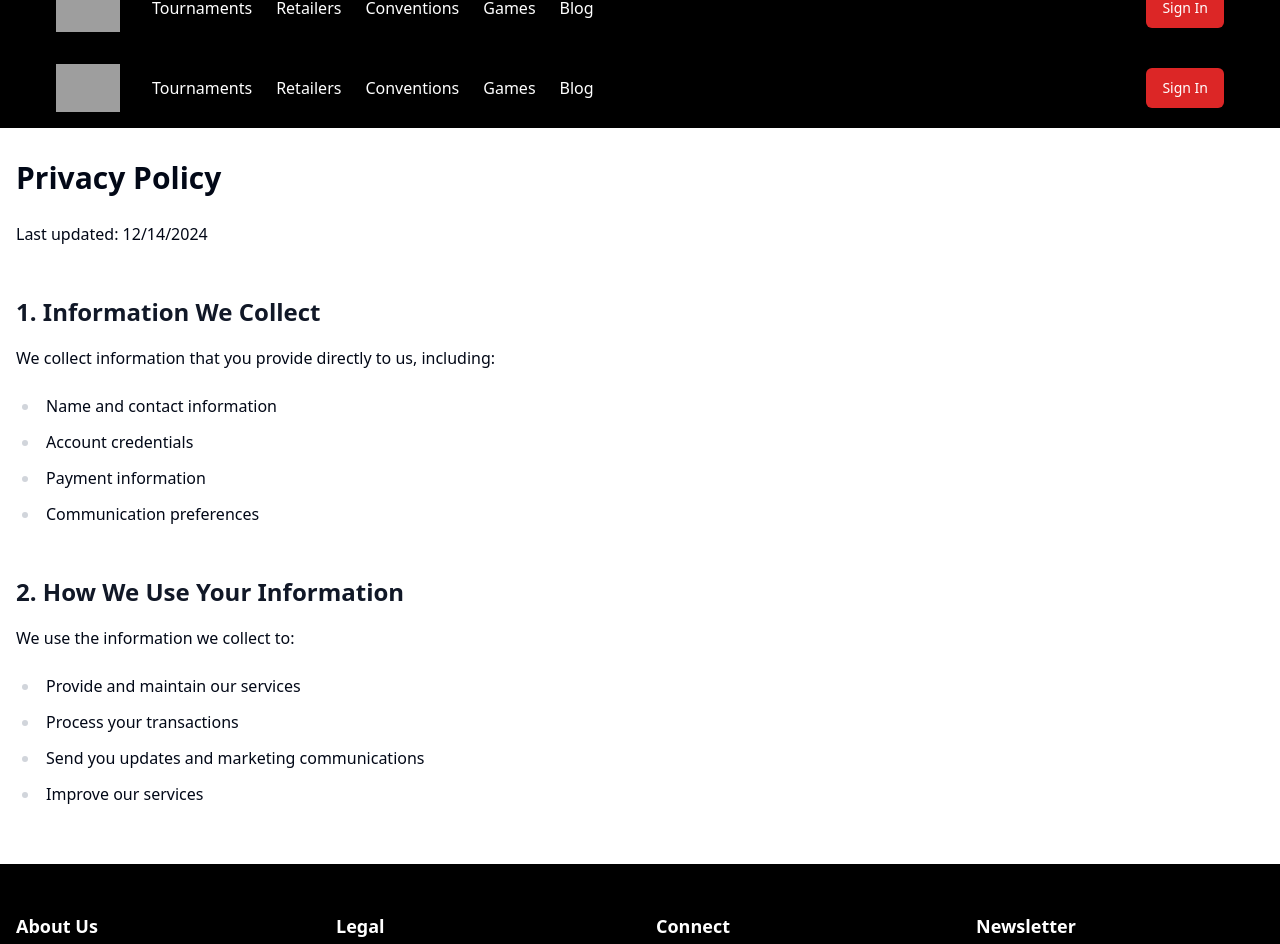
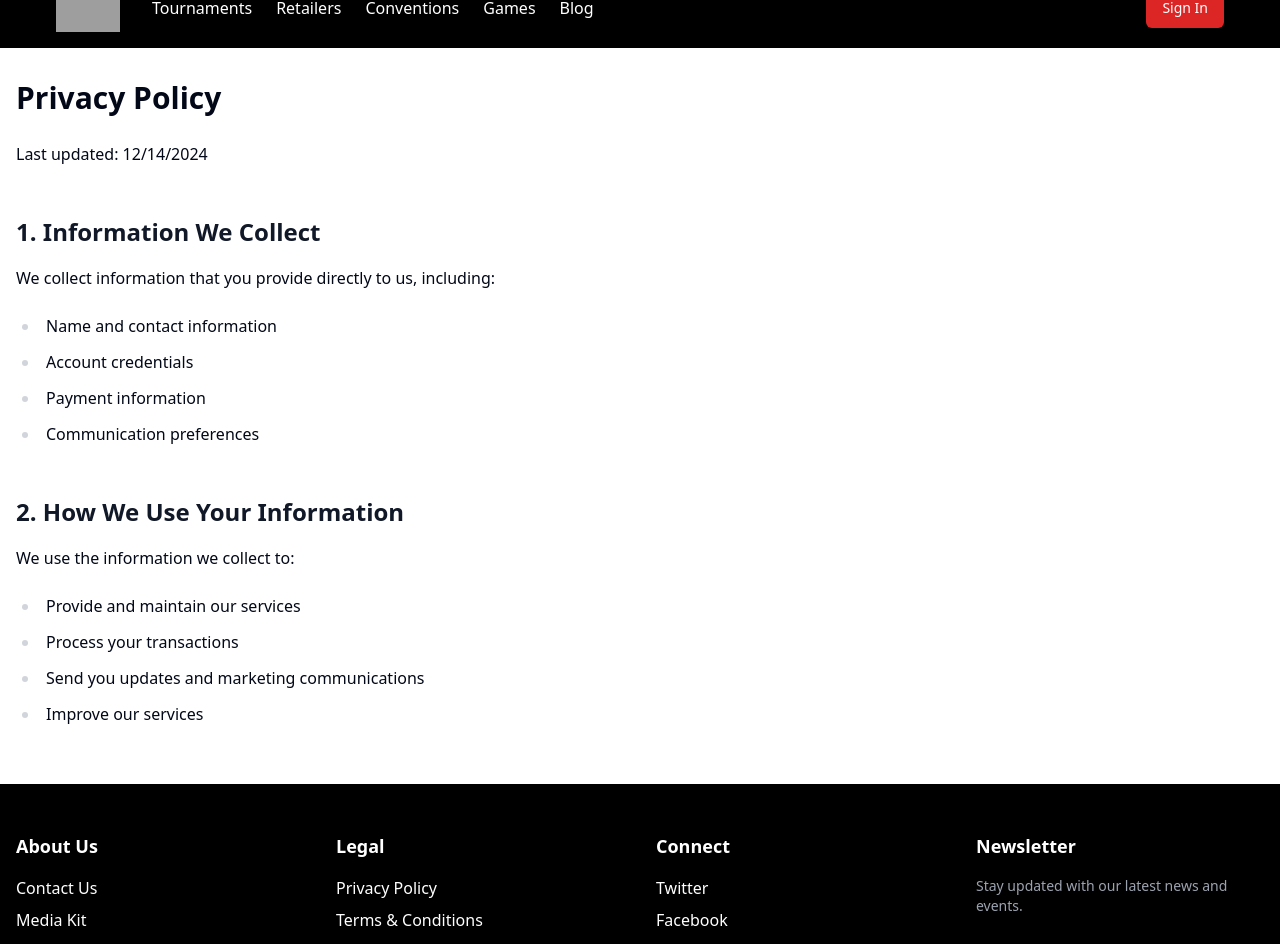
Before and after one commit to FUZIONAgency/popculture-usa, a React (Vite) app: page /privacy-policy in a window 1280 px wide. Shown: the part 32-976 px from the top of the page. Built offline with nearby package versions, Linux system fonts and the light colour scheme; grey boxes are pictures that could not be loaded.

Commit message:
Refactor duplicate header and footer
Removed duplicate header and footer sections from the Contact, Media Kit, Privacy Policy, and Terms and Conditions pages to streamline the code and improve maintainability.
[skip gpt_engineer]

```diff
--- a/src/pages/Contact.tsx
+++ b/src/pages/Contact.tsx
@@ -1,14 +1,6 @@
-import Navbar from "@/components/Navbar";
-import Footer from "@/components/Footer";
-import { Button } from "@/components/ui/button";
-import { Input } from "@/components/ui/input";
-import { Textarea } from "@/components/ui/textarea";
-
 const Contact = () => {
   return (
-    <div className="min-h-screen flex flex-col">
-      <Navbar />
-      <main className="flex-grow container mx-auto px-4 py-8">
+    <main className="container mx-auto px-4 py-8">
       <h1 className="text-3xl font-bold mb-6">Contact Us</h1>
 
       <div className="grid md:grid-cols-2 gap-12">
@@ -63,8 +55,6 @@ const Contact = () => {
         </div>
       </div>
     </main>
-      <Footer />
-    </div>
   );
 };
 
--- a/src/pages/MediaKit.tsx
+++ b/src/pages/MediaKit.tsx
@@ -1,12 +1,6 @@
-import Navbar from "@/components/Navbar";
-import Footer from "@/components/Footer";
-import { Button } from "@/components/ui/button";
-
 const MediaKit = () => {
   return (
-    <div className="min-h-screen flex flex-col">
-      <Navbar />
-      <main className="flex-grow container mx-auto px-4 py-8">
+    <main className="container mx-auto px-4 py-8">
       <h1 className="text-3xl font-bold mb-6">Media Kit</h1>
 
       <section className="mb-12">
@@ -62,8 +56,6 @@ const MediaKit = () => {
         </p>
       </section>
     </main>
-      <Footer />
-    </div>
   );
 };
 
--- a/src/pages/PrivacyPolicy.tsx
+++ b/src/pages/PrivacyPolicy.tsx
@@ -1,11 +1,6 @@
-import Navbar from "@/components/Navbar";
-import Footer from "@/components/Footer";
-
 const PrivacyPolicy = () => {
   return (
-    <div className="min-h-screen flex flex-col">
-      <Navbar />
-      <main className="flex-grow container mx-auto px-4 py-8">
+    <main className="container mx-auto px-4 py-8">
       <h1 className="text-3xl font-bold mb-6">Privacy Policy</h1>
       <div className="prose max-w-none">
         <p className="mb-4">Last updated: {new Date().toLocaleDateString()}</p>
@@ -35,8 +30,6 @@ const PrivacyPolicy = () => {
         {/* Add more sections as needed */}
       </div>
     </main>
-      <Footer />
-    </div>
   );
 };
 
--- a/src/pages/TermsConditions.tsx
+++ b/src/pages/TermsConditions.tsx
@@ -1,11 +1,6 @@
-import Navbar from "@/components/Navbar";
-import Footer from "@/components/Footer";
-
 const TermsConditions = () => {
   return (
-    <div className="min-h-screen flex flex-col">
-      <Navbar />
-      <main className="flex-grow container mx-auto px-4 py-8">
+    <main className="container mx-auto px-4 py-8">
       <h1 className="text-3xl font-bold mb-6">Terms and Conditions</h1>
       <div className="prose max-w-none">
         <p className="mb-4">Last updated: {new Date().toLocaleDateString()}</p>
@@ -27,8 +22,6 @@ const TermsConditions = () => {
         {/* Add more sections as needed */}
       </div>
     </main>
-      <Footer />
-    </div>
   );
 };
 
```
Lines whose indentation alone changed are shown as unchanged.
